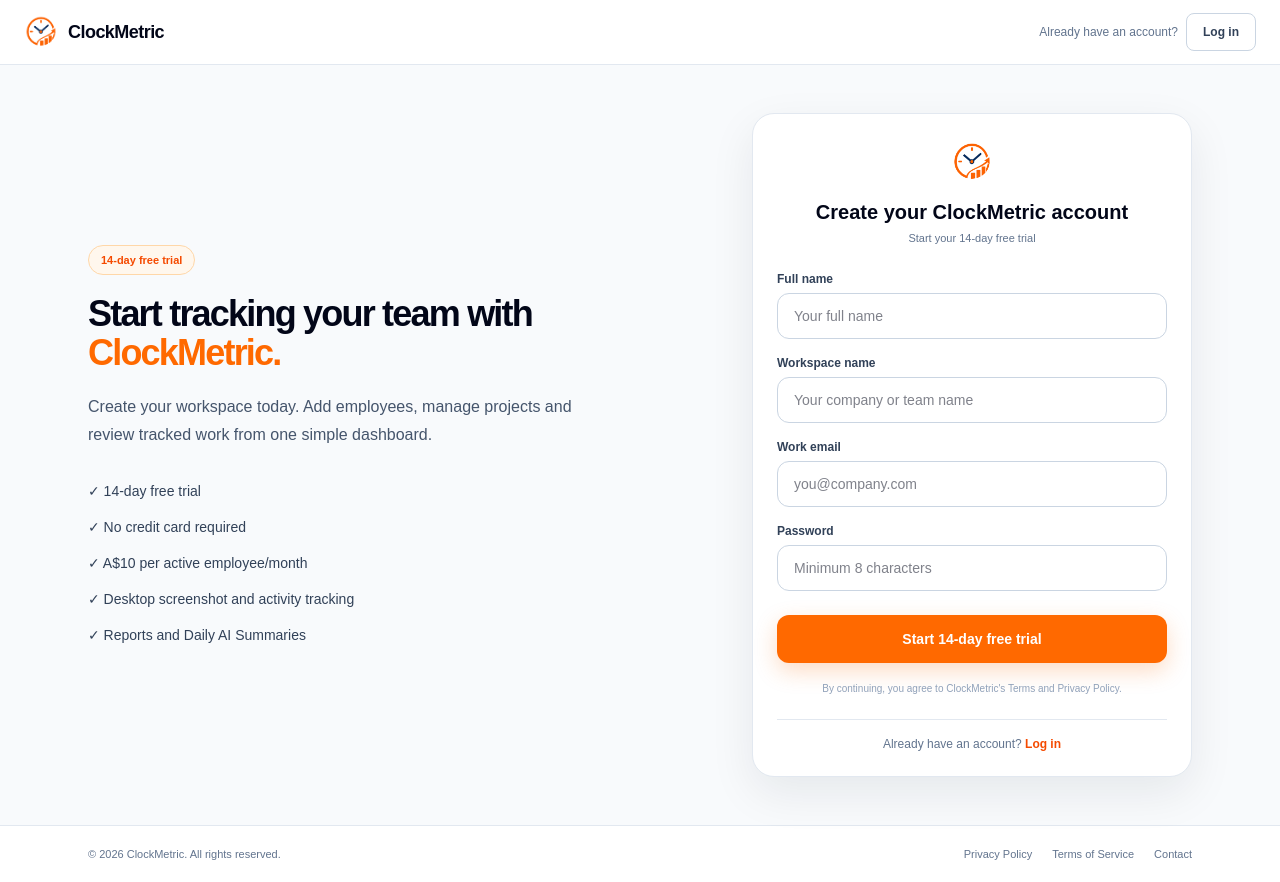
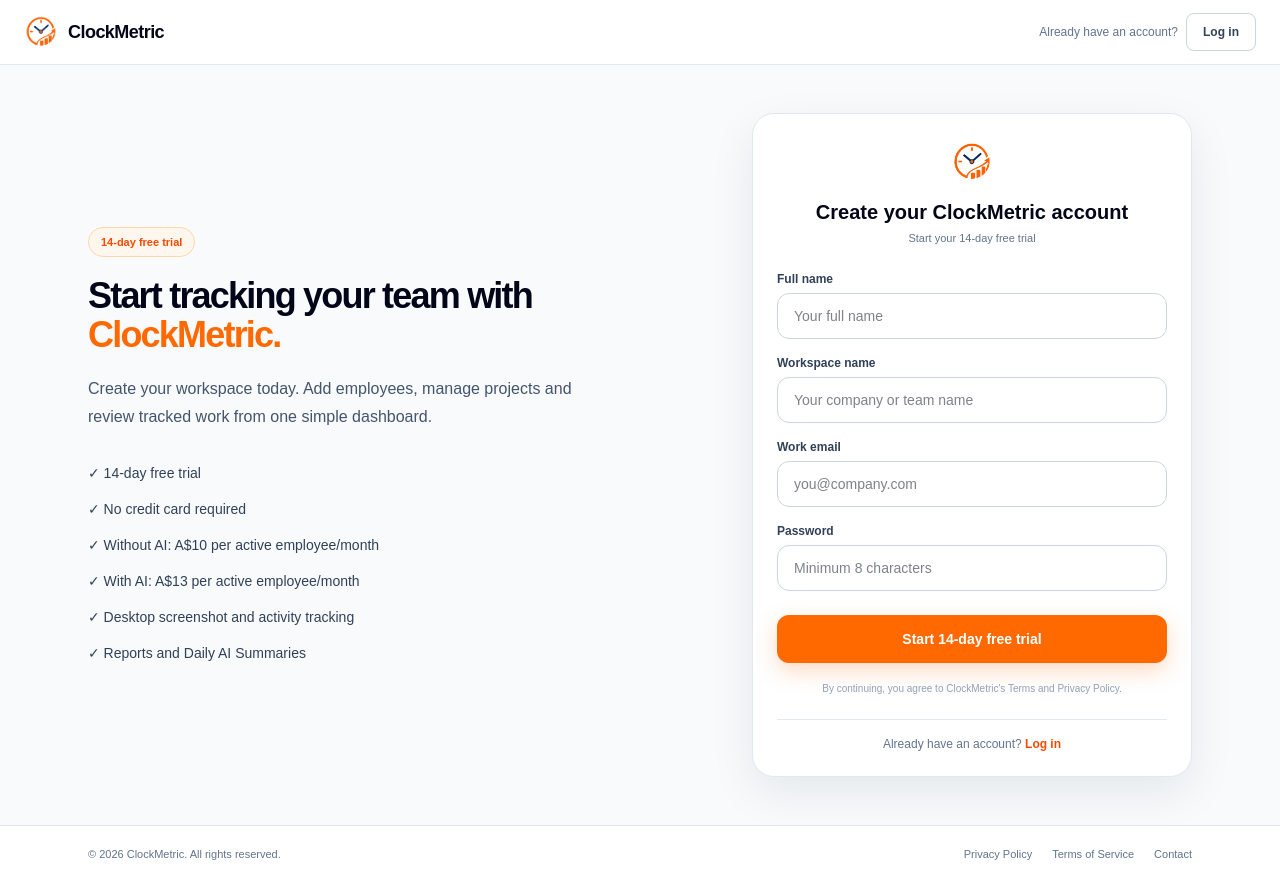
Before and after one commit to soneeacharya/clockmetric-website, a Next.js app: page /signup in a window 1280 px wide. Built offline with nearby package versions, Linux system fonts and the light colour scheme; no server answers.

Commit message:
Update pricing details for employee subscription

```diff
--- a/app/signup/page.tsx
+++ b/app/signup/page.tsx
@@ -99,7 +99,8 @@ export default function SignupPage() {
           <div className="mt-8 space-y-4 text-sm font-medium text-slate-700">
             <div>✓ 14-day free trial</div>
             <div>✓ No credit card required</div>
-            <div>✓ A$10 per active employee/month</div>
+            <div>✓ Without AI: A$10 per active employee/month</div>
+            <div>✓ With AI: A$13 per active employee/month</div>
             <div>✓ Desktop screenshot and activity tracking</div>
             <div>✓ Reports and Daily AI Summaries</div>
           </div>
```
